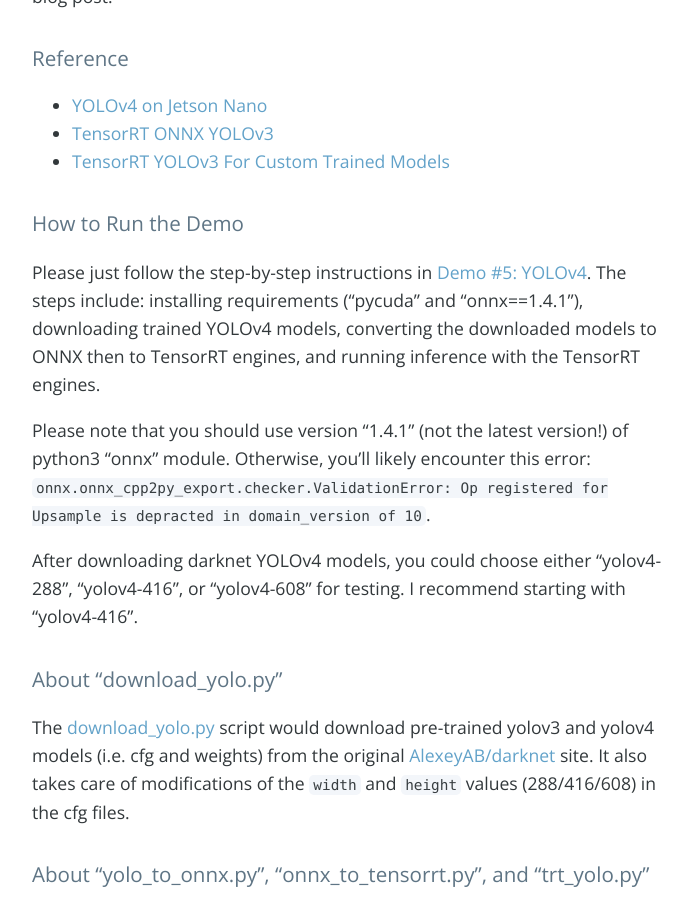
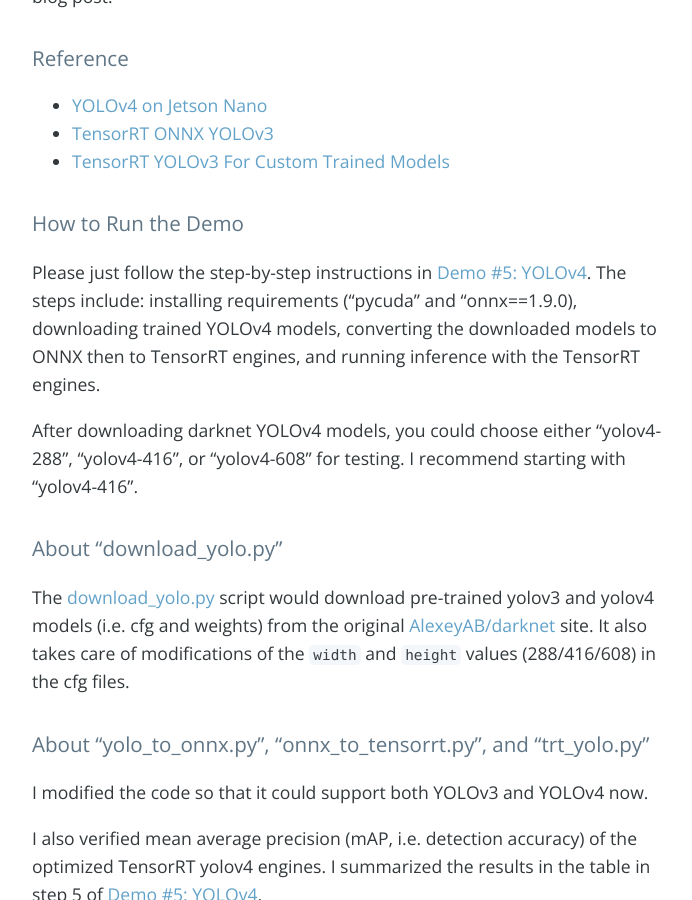
Before and after one commit to jkjung-avt/jkjung-avt.github.io, a Jekyll site: the page built from _posts/2020-07-18-tensorrt-yolov4.md, in a window 1280 px wide and 900 px high, scrolled down 717 px. Shown: the whole window, without its empty margins (288-980 px from the left). Built offline with Jekyll 4.4.1, drawn with Linux system fonts in a browser that asks for light colours; nearby versions of some CDN libraries; comment, search, counter and statistics services are not loaded.

Commit message:
Update to onnx==1.9.0 for TensorRT YOLO models

```diff
--- a/_posts/2020-07-18-tensorrt-yolov4.md
+++ b/_posts/2020-07-18-tensorrt-yolov4.md
@@ -22,9 +22,7 @@
 
 # How to Run the Demo
 
-Please just follow the step-by-step instructions in [Demo #5: YOLOv4](https://github.com/jkjung-avt/tensorrt_demos#yolov4).  The steps include: installing requirements ("pycuda" and "onnx==1.4.1"), downloading trained YOLOv4 models, converting the downloaded models to ONNX then to TensorRT engines, and running inference with the TensorRT engines.
-
-Please note that you should use version "1.4.1" (not the latest version!) of python3 "onnx" module.  Otherwise, you'll likely encounter this error: `onnx.onnx_cpp2py_export.checker.ValidationError: Op registered for Upsample is depracted in domain_version of 10`.
+Please just follow the step-by-step instructions in [Demo #5: YOLOv4](https://github.com/jkjung-avt/tensorrt_demos#yolov4).  The steps include: installing requirements ("pycuda" and "onnx==1.9.0), downloading trained YOLOv4 models, converting the downloaded models to ONNX then to TensorRT engines, and running inference with the TensorRT engines.
 
 After downloading darknet YOLOv4 models, you could choose either "yolov4-288", "yolov4-416", or "yolov4-608" for testing.  I recommend starting with "yolov4-416".
 
```
Also changed, not shown: _posts/2020-01-03-tensorrt-yolov3.md (+0 -2 lines), _posts/2020-05-15-jetpack-4.4.md (+1 -1 lines), _posts/2020-07-26-setting-up-xavier-nx.md (+1 -1 lines), _posts/2021-02-05-jetpack-4.5.md (+1 -1 lines), _posts/2021-12-16-jetpack-4.6.md (+1 -1 lines).
